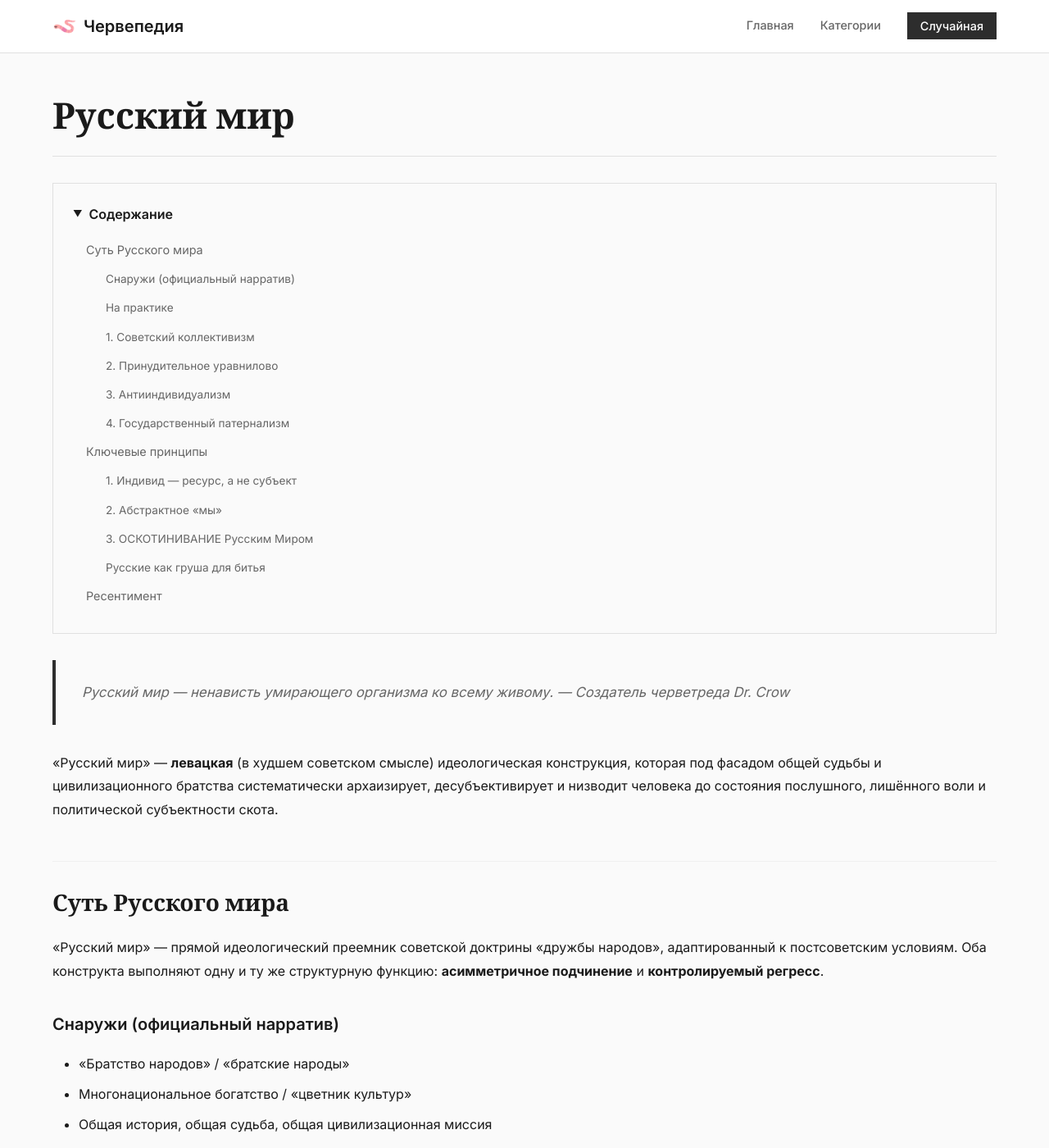
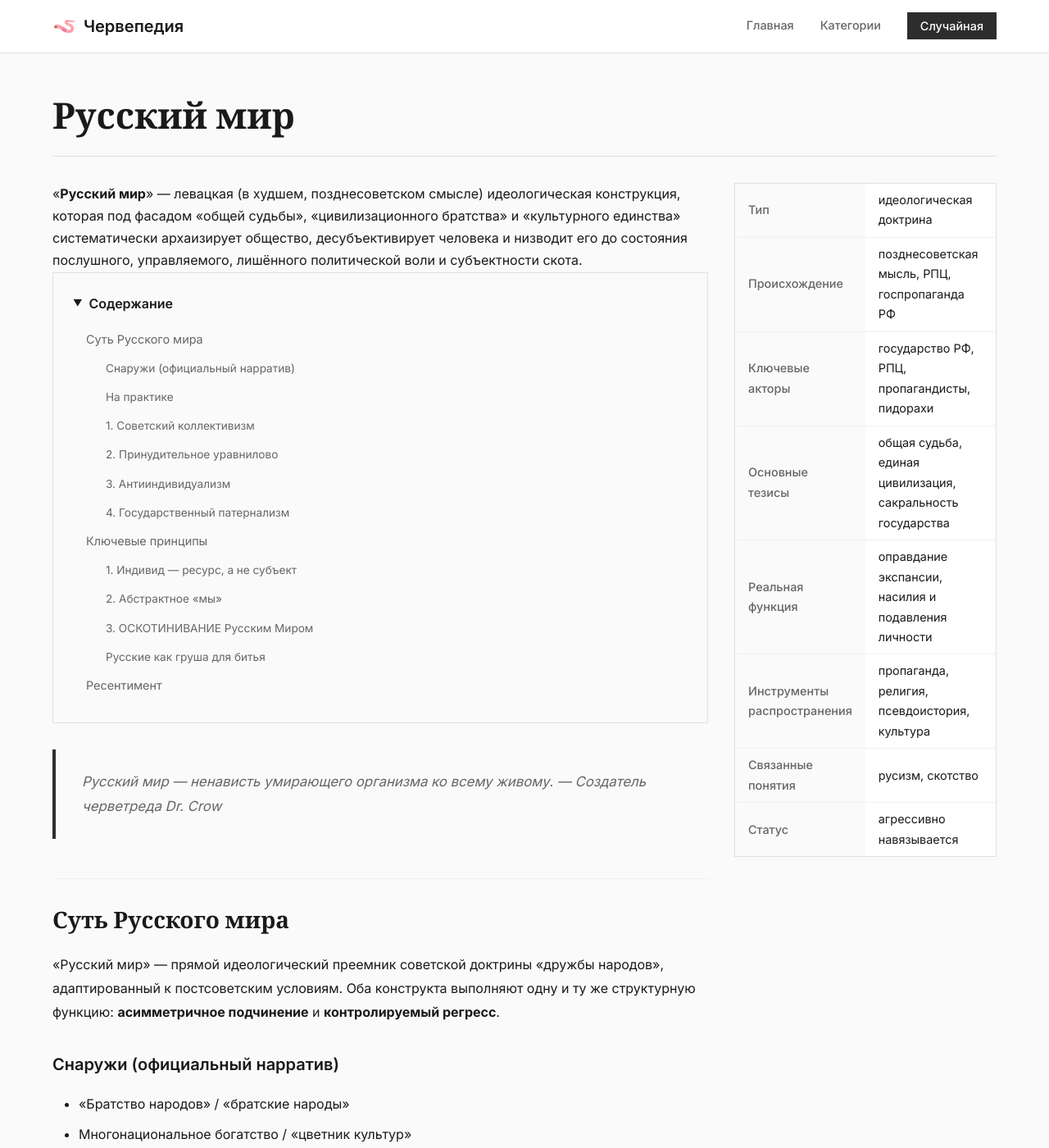
Before and after one commit to cherwepedia/111, a Jekyll site: the page built from _posts/2024-11-18-russky-mir.md, in a window 1280 px wide and 1400 px high. Shown: the whole window at 82% size. Built offline with Jekyll 4.4.1, drawn with Linux system fonts in a browser that asks for light colours.

Commit message:
Update 2024-11-18-russky-mir.md

```diff
--- a/_posts/2024-11-18-russky-mir.md
+++ b/_posts/2024-11-18-russky-mir.md
@@ -2,12 +2,39 @@
 layout: post
 title: "Русский мир"
 categories: [Политика]
-description: Русский мир — идеология принудительного уравнивания, подавления субъектности и управляемого регресса, прикрытая риторикой братства, традиций и «общей судьбы» | Червепедия - энциклопедия Черветреда
+
+intro: >
+  «**Русский мир**» — левацкая (в худшем, позднесоветском смысле) идеологическая
+  конструкция, которая под фасадом «общей судьбы», «цивилизационного братства»
+  и «культурного единства» систематически архаизирует общество,
+  десубъективирует человека и низводит его до состояния послушного,
+  управляемого, лишённого политической воли и субъектности скота.
+
+infobox:
+  data:
+    - label: "Тип"
+      value: "идеологическая доктрина"
+    - label: "Происхождение"
+      value: "позднесоветская   мысль, РПЦ, госпропаганда РФ"
+    - label: "Ключевые акторы"
+      value: "государство РФ, РПЦ, пропагандисты, пидорахи"
+    - label: "Основные тезисы"
+      value: "общая судьба, единая цивилизация, сакральность государства"
+    - label: "Реальная функция"
+      value: "оправдание экспансии, насилия и подавления личности"
+    - label: "Инструменты распространения"
+      value: "пропаганда, религия, псевдоистория, культура"
+    - label: "Связанные понятия"
+      value: "русизм, скотство"
+    - label: "Статус"
+      value: "агрессивно навязывается"
+
 ---
+
 > Русский мир — ненависть умирающего организма ко всему живому.
 > — Создатель черветреда Dr. Crow
 
-«Русский мир» — **левацкая** (в худшем советском смысле) идеологическая конструкция, которая под фасадом общей судьбы и цивилизационного братства систематически архаизирует, десубъективирует и низводит человека до состояния послушного, лишённого воли и политической субъектности скота.
+
 
 ## Суть Русского мира
 «Русский мир» — прямой идеологический преемник советской доктрины «дружбы народов», адаптированный к постсоветским условиям. Оба конструкта выполняют одну и ту же структурную функцию: **асимметричное подчинение** и **контролируемый регресс**.
```
